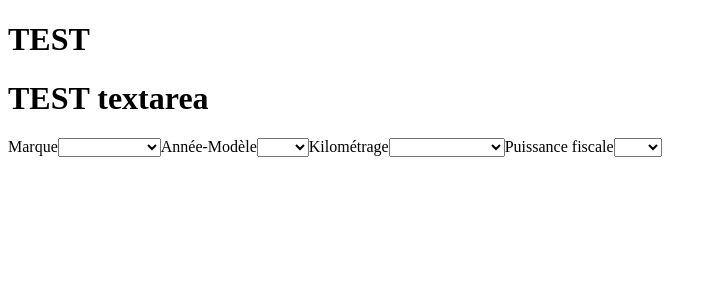
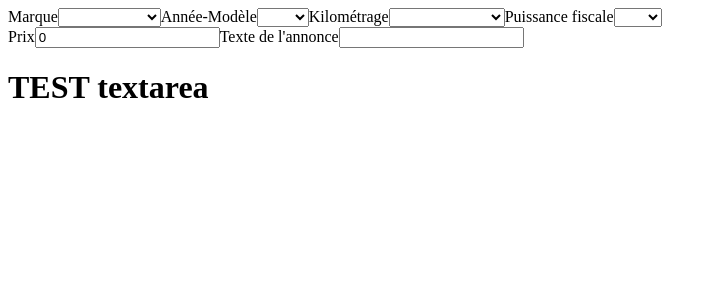
Before and after one commit to Aveamxela/form-avito, a React (Create React App) app: page / in a window 1280 px wide. Shown: the top 300 px of the page, without its empty margins (0-717 px from the left). Built offline with nearby package versions, Linux system fonts and the light colour scheme; the HTML template or start-up script is replaced by a standard one.

Commit message:
Le component Input a été ajouté

```diff
--- a/src/components/AddCar.js
+++ b/src/components/AddCar.js
@@ -11,6 +11,8 @@ const AddCar = () => {
     annee: "",
     kilometrage: 0,
     puissanceFiscale: "",
+    prix: 0,
+    titre: "",
   })
 
   const handleChange = e => {
@@ -26,8 +28,6 @@ const AddCar = () => {
     <>
       <form>
         <div>
-          <Input />
-          <Textarea />
           <Label text="Marque" />
           <Select
             name="marque"
@@ -53,6 +53,22 @@ const AddCar = () => {
             value={formData.puissanceFiscale}
             onChange={handleChange} />
         </div>
+
+        <div>
+          <Label text="Prix" />
+          <Input
+            name="prix"
+            value={formData.prix}
+            type="number"
+            onChange={handleChange} />
+          <Label text="Texte de l'annonce"/>
+          <Input
+            name="titre"
+            value={formData.titre}
+            type="text"
+            onChange={handleChange} />
+        </div>
+        <Textarea />
       </form>
     </>
   )
--- a/src/components/Input.js
+++ b/src/components/Input.js
@@ -1,4 +1,6 @@
-const Input = () => {
-    return(<h1>TEST</h1>)
+const Input = ({ name, value, type, onChange }) => {
+    return(
+      <input name={name} value={value} type={type} onChange={onChange}></input>
+    )
 }
 export default Input
```
